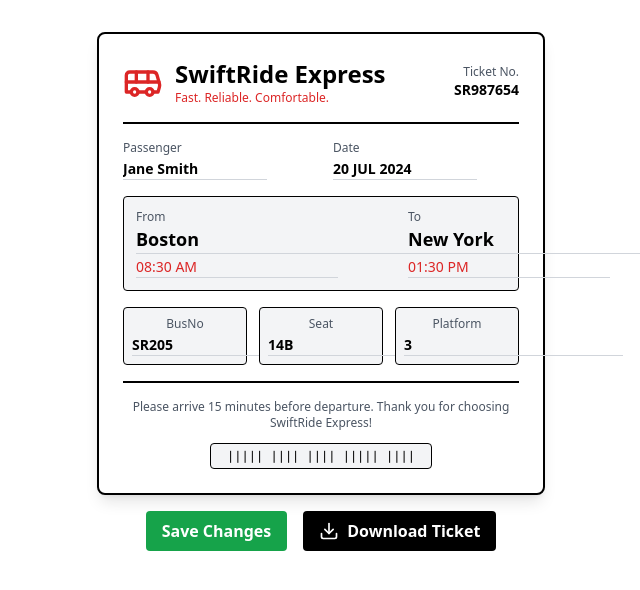
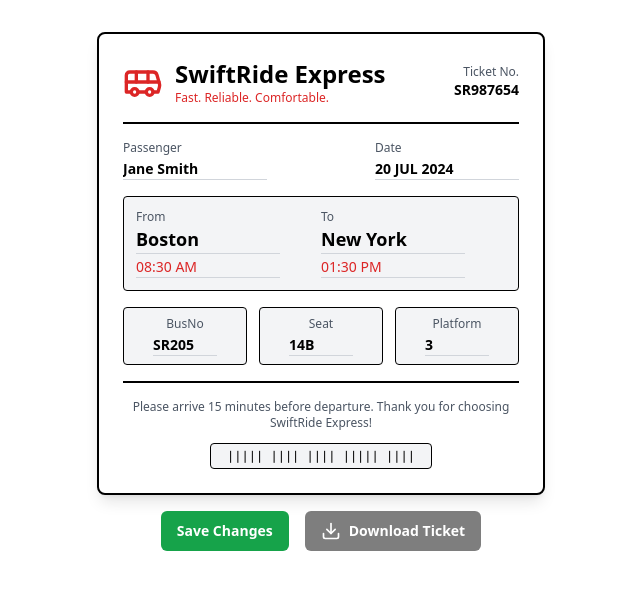
Before and after one commit to HasanYahya101/BusTicketTool-Vite, a React (Vite) app: page / in a window 1280 px wide. Both pictures are taken after a click on the button "Edit Ticket". Shown: the top 590 px of the page, without its empty margins (319-959 px from the left). Built offline with nearby package versions, Linux system fonts and the light colour scheme.

Commit message:
feat: fixed alignment issues for inputs

```diff
--- a/src/components/component/playground.jsx
+++ b/src/components/component/playground.jsx
@@ -1,6 +1,7 @@
 import React, { useState, useRef } from 'react';
-import { Bus, Download, Edit } from 'lucide-react';
+import { Bus, Download, Edit, ArrowRight } from 'lucide-react';
 import html2canvas from 'html2canvas';
+import { Button } from '../ui/button';
 
 const Playground = () => {
     const ticketRef = useRef(null);
@@ -66,6 +67,7 @@ const Playground = () => {
                         <p className="text-xs text-gray-600">Passenger</p>
                         {isEditing ? (
                             <input
+                                maxLength={18}
                                 type="text"
                                 name="passengerName"
                                 value={ticketData.passengerName}
@@ -76,10 +78,11 @@ const Playground = () => {
                             <p className="text-sm font-semibold text-black">{ticketData.passengerName}</p>
                         )}
                     </div>
-                    <div>
+                    <div className='ml-auto'>
                         <p className="text-xs text-gray-600">Date</p>
                         {isEditing ? (
                             <input
+                                maxLength={18}
                                 type="text"
                                 name="date"
                                 value={ticketData.date}
@@ -93,52 +96,60 @@ const Playground = () => {
                 </div>
 
                 <div className="flex justify-between items-center mb-4 bg-gray-100 p-3 rounded border border-black">
-                    <div>
+                    <div className='mr-auto'>
                         <p className="text-xs text-gray-600">From</p>
                         {isEditing ? (
                             <input
+                                maxLength={10}
                                 type="text"
                                 name="from"
                                 value={ticketData.from}
                                 onChange={handleChange}
-                                className="text-lg font-bold text-black bg-transparent border-b border-gray-300 focus:outline-none focus:border-red-600"
+                                className="text-lg font-bold text-black bg-transparent border-b border-gray-300 focus:outline-none focus:border-red-600 max-w-[9rem]"
                             />
                         ) : (
                             <p className="text-lg font-bold text-black">{ticketData.from}</p>
                         )}
                         {isEditing ? (
                             <input
+                                maxLength={10}
                                 type="text"
                                 name="departureTime"
                                 value={ticketData.departureTime}
                                 onChange={handleChange}
-                                className="text-sm text-red-600 bg-transparent border-b border-gray-300 focus:outline-none focus:border-red-600"
+                                className="text-sm text-red-600 bg-transparent border-b border-gray-300 focus:outline-none focus:border-red-600 max-w-[9rem]"
                             />
                         ) : (
                             <p className="text-sm text-red-600">{ticketData.departureTime}</p>
                         )}
                     </div>
-                    <Bus className="w-10 h-10 text-red-600" />
-                    <div>
+                    {!isEditing ? (
+                        <ArrowRight className="w-10 h-10 text-red-600 ml-auto mr-auto" />
+                    ) : (
+                        null
+                    )}
+                    <div className='ml-auto'>
                         <p className="text-xs text-gray-600">To</p>
                         {isEditing ? (
                             <input
+                                maxLength={10}
                                 type="text"
                                 name="to"
                                 value={ticketData.to}
                                 onChange={handleChange}
-                                className="text-lg font-bold text-black bg-transparent border-b border-gray-300 focus:outline-none focus:border-red-600"
+                                className="text-lg font-bold text-black bg-transparent border-b border-gray-300 focus:outline-none focus:border-red-600 max-w-[9rem]"
                             />
                         ) : (
                             <p className="text-lg font-bold text-black">{ticketData.to}</p>
                         )}
                         {isEditing ? (
                             <input
+                                maxLength={10}
                                 type="text"
                                 name="arrivalTime"
                                 value={ticketData.arrivalTime}
                                 onChange={handleChange}
-                                className="text-sm text-red-600 bg-transparent border-b border-gray-300 focus:outline-none focus:border-red-600"
+                                className="text-sm text-red-600 bg-transparent border-b border-gray-300 focus:outline-none focus:border-red-600 max-w-[9rem]"
                             />
                         ) : (
                             <p className="text-sm text-red-600">{ticketData.arrivalTime}</p>
@@ -152,11 +163,12 @@ const Playground = () => {
                             <p className="text-xs text-gray-600">{field.charAt(0).toUpperCase() + field.slice(1)}</p>
                             {isEditing ? (
                                 <input
+                                    maxLength={10}
                                     type="text"
                                     name={field}
                                     value={ticketData[field]}
                                     onChange={handleChange}
-                                    className="text-sm font-semibold text-black bg-transparent border-b border-gray-300 focus:outline-none focus:border-red-600"
+                                    className="text-sm font-semibold text-black bg-transparent border-b border-gray-300 focus:outline-none focus:border-red-600 max-w-[4rem]"
                                 />
                             ) : (
                                 <p className="text-sm font-semibold text-black">{ticketData[field]}</p>
@@ -177,28 +189,40 @@ const Playground = () => {
             </div>
             <div className="mt-4 flex justify-center space-x-4">
                 {isEditing ? (
-                    <button
+                    <Button
                         onClick={handleSave}
-                        className="bg-green-600 hover:bg-green-700 text-white font-bold py-2 px-4 rounded flex items-center transition duration-300"
+                        className="bg-green-600 hover:bg-green-700 text-white font-bold py-2 px-4 flex items-center transition duration-300 rounded-md"
                     >
                         Save Changes
-                    </button>
+                    </Button>
                 ) : (
-                    <button
+                    <Button
                         onClick={handleEdit}
-                        className="bg-red-600 hover:bg-red-700 text-white font-bold py-2 px-4 rounded flex items-center transition duration-300"
+                        className="bg-red-600 hover:bg-red-700 text-white font-bold py-2 px-4 flex items-center transition duration-300 rounded-md"
                     >
                         <Edit className="w-5 h-5 mr-2" />
                         Edit Ticket
-                    </button>
+                    </Button>
                 )}
-                <button
-                    onClick={handleDownload}
-                    className="bg-black hover:bg-gray-800 text-white font-bold py-2 px-4 rounded flex items-center transition duration-300"
-                >
-                    <Download className="w-5 h-5 mr-2" />
-                    Download Ticket
-                </button>
+                {isEditing ? (
+                    <Button
+                        disabled
+                        onClick={handleDownload}
+                        className="bg-black hover:bg-gray-800 text-white font-bold py-2 px-4 flex items-center transition duration-300 rounded-md"
+                    >
+                        <Download className="w-5 h-5 mr-2" />
+                        Download Ticket
+                    </Button>
+                ) : (
+
+                    <Button
+                        onClick={handleDownload}
+                        className="bg-black hover:bg-gray-800 text-white font-bold py-2 px-4 flex items-center transition duration-300 rounded-md"
+                    >
+                        <Download className="w-5 h-5 mr-2" />
+                        Download Ticket
+                    </Button>
+                )}
             </div>
         </div>
     );
```
